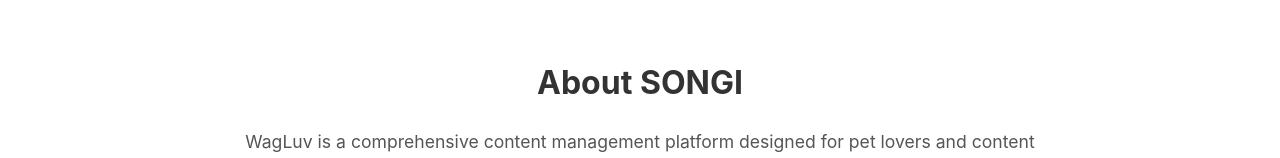
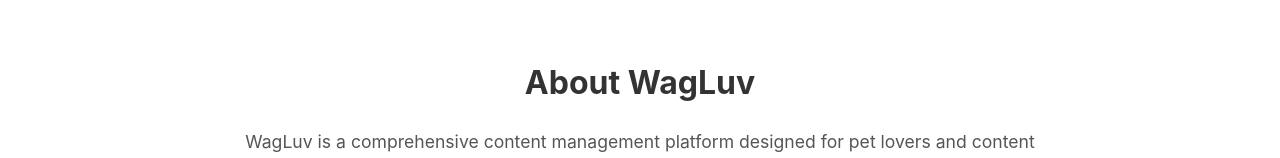
Before and after one commit to cchgood1212/WagLuv, a plain HTML site: page index.html in a window 1280 px wide. Shown: the part 1236-1394 px from the top of the page. Drawn offline with Linux system fonts and the light colour scheme.

Commit message:
Rename section from 'SONGI' to 'WagLuv'

```diff
--- a/index.html
+++ b/index.html
@@ -132,7 +132,7 @@
         </div>
 
         <div style="text-align: center; margin: 60px 0;">
-            <h2 style="font-size: 2em; margin-bottom: 20px;">About SONGI</h2>
+            <h2 style="font-size: 2em; margin-bottom: 20px;">About WagLuv</h2>
             <p style="max-width: 800px; margin: 0 auto; font-size: 1.1em; color: #555;">
                 WagLuv is a comprehensive content management platform designed for pet lovers and content creators.
                 Our automated system helps you create, schedule, and publish engaging short-form videos featuring
```
